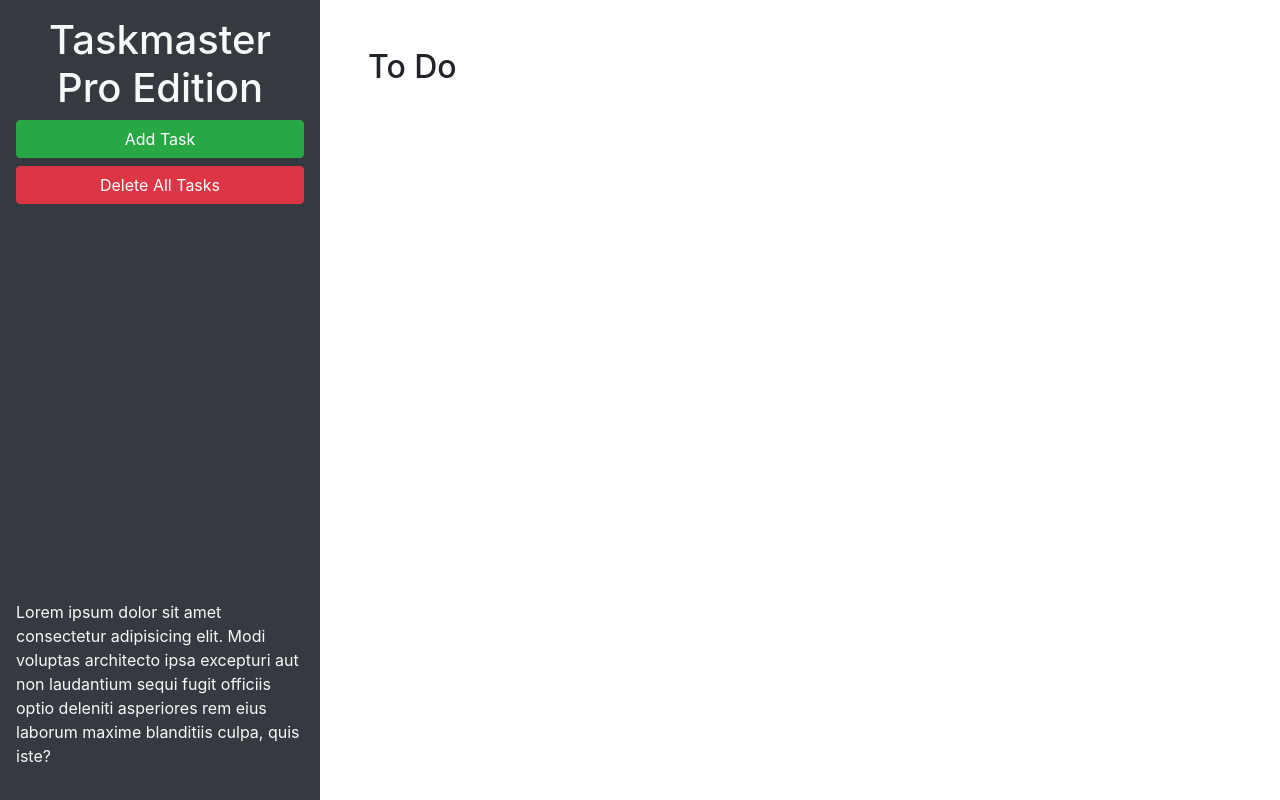
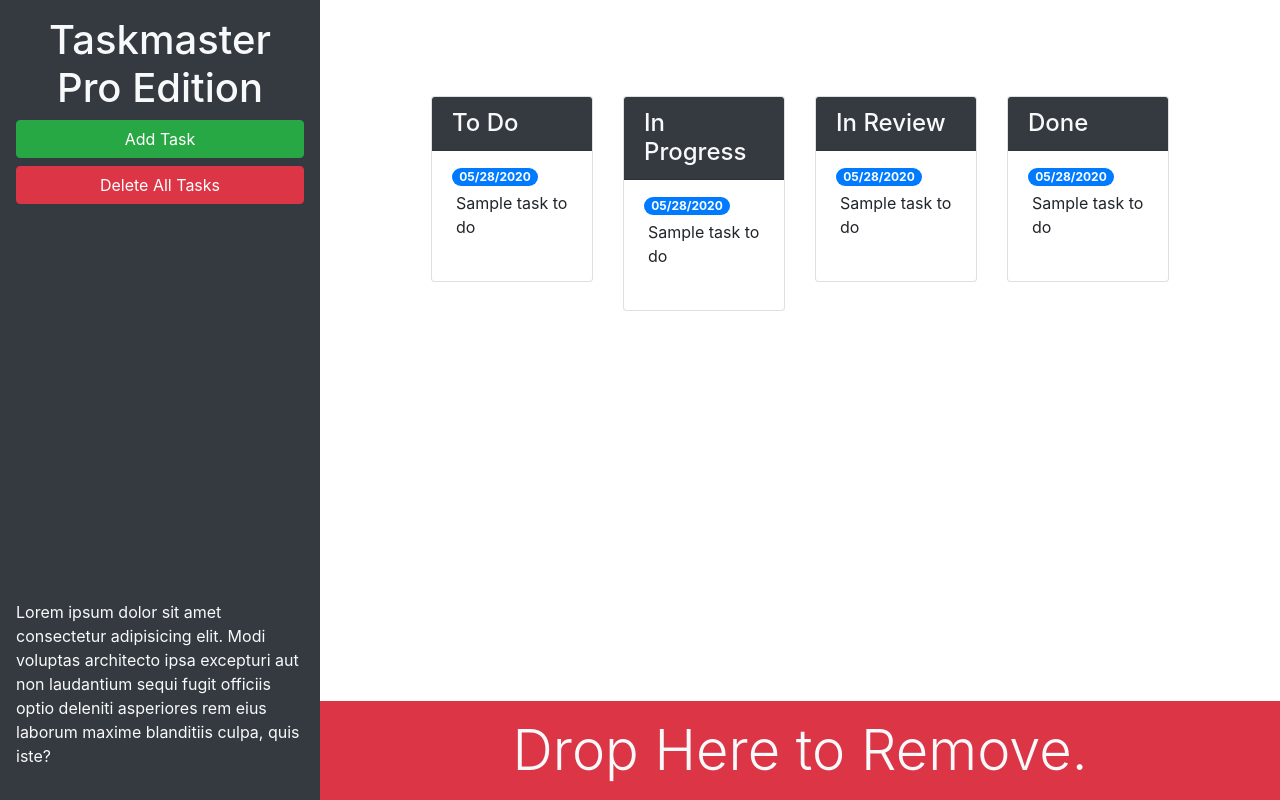
Before and after one commit to lisahuele/taskmaster-pro, a plain HTML site: page index.html in a window 1280 px wide. Drawn offline with nearby package versions, Linux system fonts and the light colour scheme.

Commit message:
added columns and rows
created grid for status tasks and "drop here to remove" zone

```diff
--- a/index.html
+++ b/index.html
@@ -13,21 +13,90 @@
 <body>
 
   <div class="row min-vh-100 no-gutters">
-    <header class="col-12 col-lg-3 bg-dark text-light d-flex flex-column p-4 p-lg-3">
+    <header class="col-12 col-lg-3 bg-dark text-light sticky-top d-flex flex-column p-4 p-lg-3">
       <h1 class="text-center">Taskmaster Pro Edition</h1>
       <button id="create-task" class="btn btn-block btn-success" data-toggle="modal" data-target="#task-form-modal">Add
         Task</button>
       <button id="remove-tasks" class="btn btn-block btn-danger">Delete All Tasks</button>
-      <p class="mt-auto">Lorem ipsum dolor sit amet consectetur adipisicing elit. Modi voluptas architecto ipsa
+      <p class="mt-auto d-none d-lg-block">Lorem ipsum dolor sit amet consectetur adipisicing elit. Modi voluptas architecto ipsa
         excepturi aut non
         laudantium sequi fugit officiis optio deleniti asperiores rem eius laborum maxime blanditiis culpa, quis iste?
       </p>
     </header>
-    <main class="col-12 col-lg-9">
-      <div class="m-5">
-        <h2>To Do</h2>
-        <ul id="list-toDo" class="list-group"> </ul>
-      </div>
+    <main class="col-12 col-lg-9 d-flex flex-column">
+      <div class="m-5 row justify-content-around">
+        <div class="m-5 row justify-content-around">
+
+          <!-- todo start -->
+          <div class="col-12 col-md-6 col-xl-3 mb-3">
+            <div class="card">
+              <h4 class="card-header bg-dark text-light">
+                To Do
+              </h4>
+              <ul id="list-toDo" class="list-group list-group-flush">
+                <li class="list-group-item">
+                  <span class="badge badge-primary badge-pill">05/28/2020</span>
+                  <p class="m-1">Sample task to do</p>
+                </li>
+              </ul>
+            </div>
+          </div>
+          <!-- todo end -->
+
+          <!-- in progress start -->
+          <div class="col-12 col-md-6 col-xl-3 mb-3">
+            <div class="card">
+              <h4 class="card-header bg-dark text-light">
+                In Progress
+              </h4>
+              <ul id="list-inProgress" class="list-group list-group-flush">
+                <li class="list-group-item">
+                  <span class="badge badge-primary badge-pill">05/28/2020</span>
+                  <p class="m-1">Sample task to do</p>
+                </li>
+              </ul>
+            </div>
+          </div>
+          <!-- in progress end -->
+
+          <!-- in review start -->
+          <div class="col-12 col-md-6 col-xl-3 mb-3">
+            <div class="card">
+              <h4 class="card-header bg-dark text-light">
+                In Review
+              </h4>
+              <ul id="list-inReview" class="list-group list-group-flush">
+                <li class="list-group-item">
+                  <span class="badge badge-primary badge-pill">05/28/2020</span>
+                  <p class="m-1">Sample task to do</p>
+                </li>
+              </ul>
+            </div>
+          </div>
+          <!-- in review end -->
+
+          <!-- done start -->
+          <div class="col-12 col-md-6 col-xl-3 mb-3">
+            <div class="card">
+              <h4 class="card-header bg-dark text-light">
+                Done
+              </h4>
+              <ul id="list-done" class="list-group list-group-flush">
+                <li class="list-group-item">
+                  <span class="badge badge-primary badge-pill">05/28/2020</span>
+                  <p class="m-1">Sample task to do</p>
+                </li>
+              </ul>
+            </div>
+          </div>
+          <!-- done end -->
+          </div>
+        </div>
+
+        <div id="trash" class="mt-auto">
+          <div class="w-100 bg-danger p-3 text-center text-light display-4">
+            Drop Here to Remove.
+          </div>
     </main>
   </div>
 
@@ -46,11 +115,11 @@
           <form>
             <div class="form-group">
               <label for="modalTaskDescription">Task description</label>
-              <textarea id="modalTaskDescription" rows="3"></textarea>
+              <textarea id="modalTaskDescription" rows="3" class="form-control"></textarea>
             </div>
             <div class="form-group">
               <label for="modalDueDate">Due date</label>
-              <input type="text" id="modalDueDate" placeholder="mm/dd/yyyy" autocomplete="off" />
+              <input type="text" class="form-control" id="modalDueDate" placeholder="mm/dd/yyyy" autocomplete="off" />
             </div>
           </form>
         </div>
```
